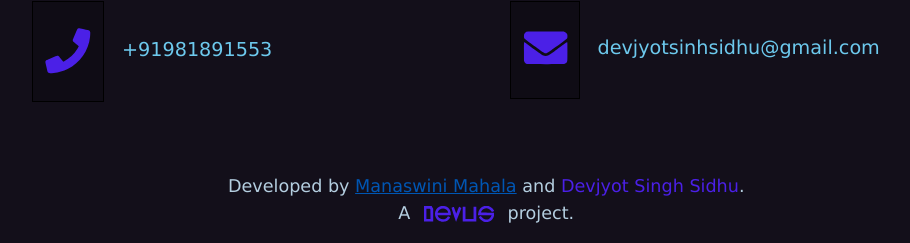
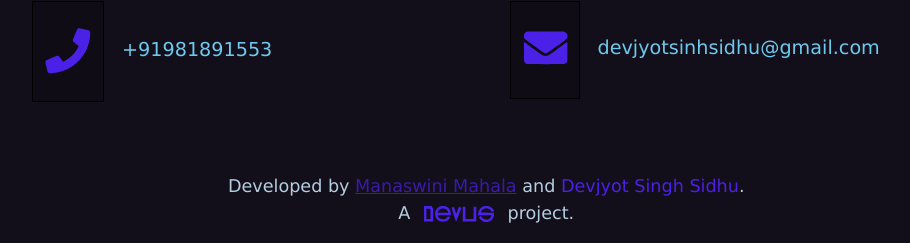
Before and after one commit to DevoGHub/Resume, a PHP site: page / in a window 1280 px wide, with the pointer over the restyled element. Shown: the part 3064-3307 px from the top of the page, without its empty margins (316-1226 px from the left). Run offline with PHP 8.4, Linux system fonts and the light colour scheme.

Commit message:
styling updates

```diff
--- a/css/style.css
+++ b/css/style.css
@@ -218,6 +218,10 @@ details[open] summary:before{
 .link3{
   color: rgb(75, 32, 231);
 
+}
+
+.link3:hover{
+  color: rgba(75, 32, 231,0.7);
 }
 
 
```
